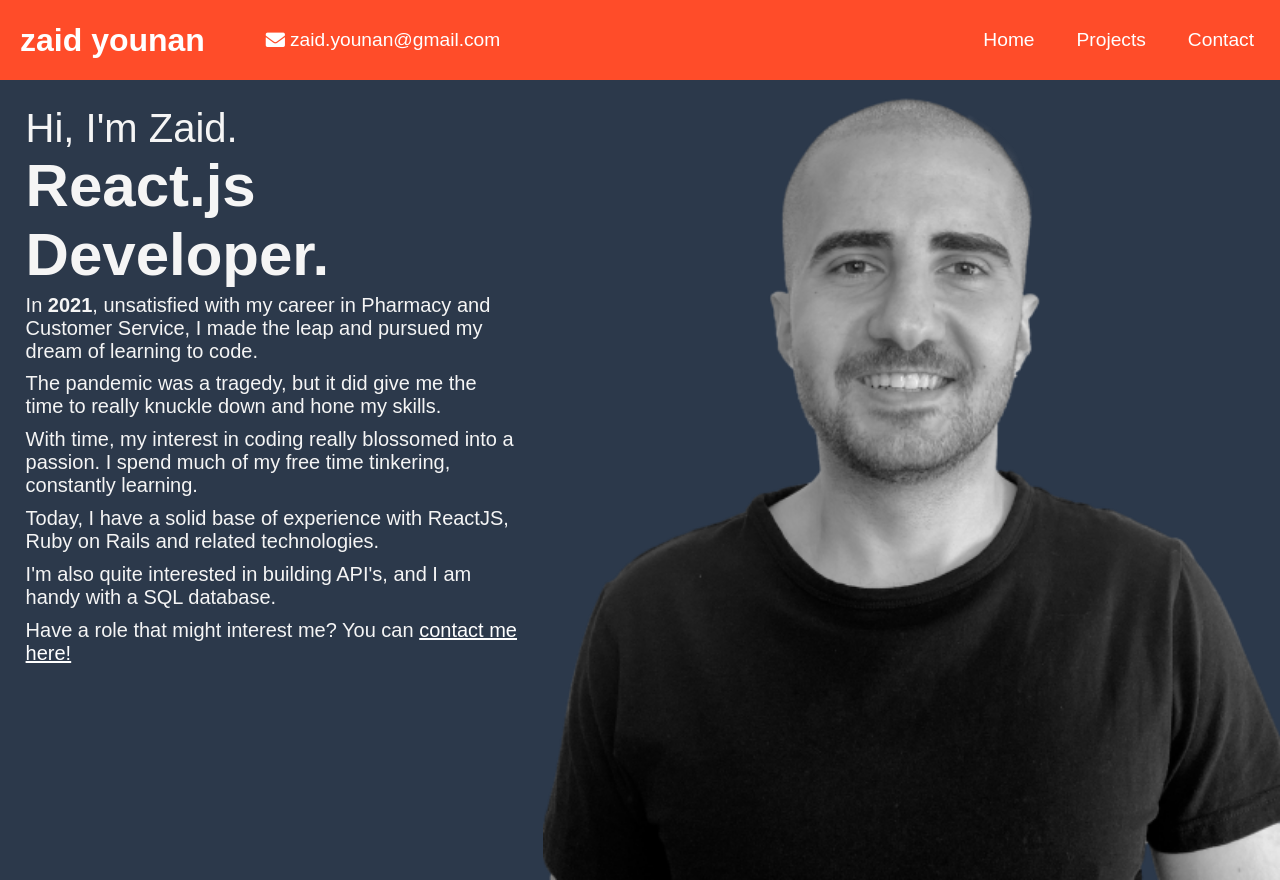
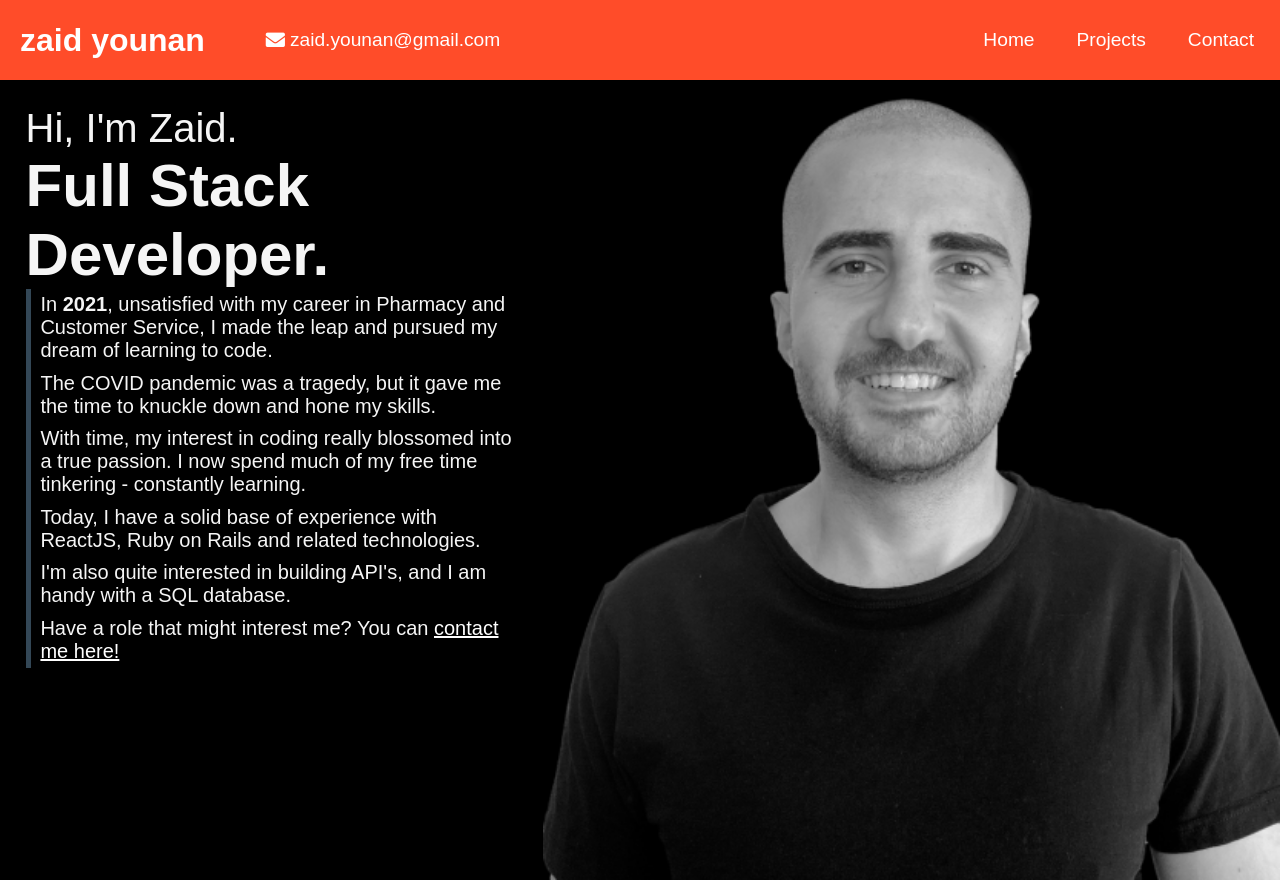
Before and after one commit to ZaidYounan/react-portfolio, a React (Create React App) app: page /home in a window 1280 px wide. Built offline with nearby package versions, Linux system fonts and the light colour scheme; the HTML template or start-up script is replaced by a standard one.

Commit message:
Adjust index text, change background color on Home/Projects/Contact, style home text

```diff
--- a/src/components/contact/Contact.css
+++ b/src/components/contact/Contact.css
@@ -1,6 +1,6 @@
 .contact {
     height:100%;
-    background:#2C394B;
+    background:black;
     display:flex;
     align-items:center;
     justify-content:center;
--- a/src/components/home/Home.css
+++ b/src/components/home/Home.css
@@ -1,6 +1,6 @@
 .home {
     height:100%;
-    background:#2C394B;
+    background:black;
     overflow:scroll;
     display:flex;
     flex-direction:row;
@@ -15,6 +15,11 @@ h1 {
 h3 {
     z-index: 2;
     position:relative;
+}
+
+.inner-text {
+    border-left: solid #334756 5px;
+    padding-left:2%;
 }
 
 p {
--- a/src/components/home/Home.js
+++ b/src/components/home/Home.js
@@ -8,13 +8,15 @@ function Home() {
         <div className="home">
             <div className="home-text">
                 <h3>Hi, I'm Zaid.</h3>
-                <h1>React.js Developer.</h1>
-                <p>In <strong>2021</strong>, unsatisfied with my career in Pharmacy and Customer Service, I made the leap and pursued my dream of learning to code.</p>
-                <p>The pandemic was a tragedy, but it did give me the time to really knuckle down and hone my skills.</p>
-                <p>With time, my interest in coding really blossomed into a passion. I spend much of my free time tinkering, constantly learning. </p>
-                <p>Today, I have a solid base of experience with ReactJS, Ruby on Rails and related technologies.</p>
-                <p>I'm also quite interested in building API's, and I am handy with a SQL database.</p>
-                <p>Have a role that might interest me? You can  <Link to="/contact">contact me here!</Link></p>
+                <h1>Full Stack Developer.</h1>
+                <div className="inner-text">
+                    <p>In <strong>2021</strong>, unsatisfied with my career in Pharmacy and Customer Service, I made the leap and pursued my dream of learning to code.</p>
+                    <p>The COVID pandemic was a tragedy, but it gave me the time to knuckle down and hone my skills.</p>
+                    <p>With time, my interest in coding really blossomed into a true passion. I now spend much of my free time tinkering - constantly learning. </p>
+                    <p>Today, I have a solid base of experience with ReactJS, Ruby on Rails and related technologies.</p>
+                    <p>I'm also quite interested in building API's, and I am handy with a SQL database.</p>
+                    <p>Have a role that might interest me? You can  <Link to="/contact">contact me here!</Link></p>
+                </div>
             </div>
             <img src={image} className="home-image"/>
         </div>
--- a/src/components/projects/Projects.css
+++ b/src/components/projects/Projects.css
@@ -1,6 +1,6 @@
 .projects-container {
     height:100vh;
-    background:#2C394B;
+    background:black;
     display:flex;
     flex-direction:column;
     overflow-y:scroll;
```
